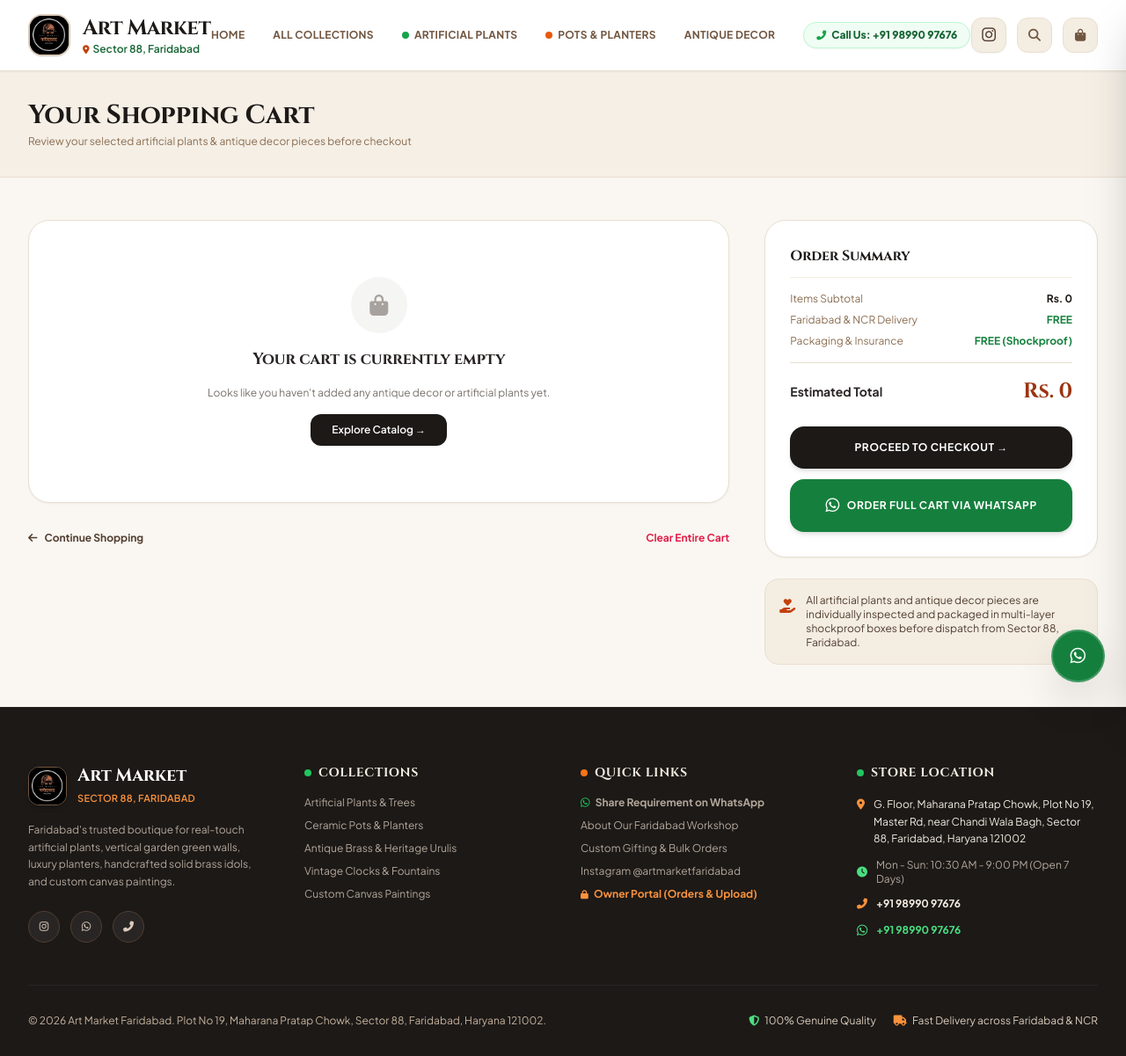
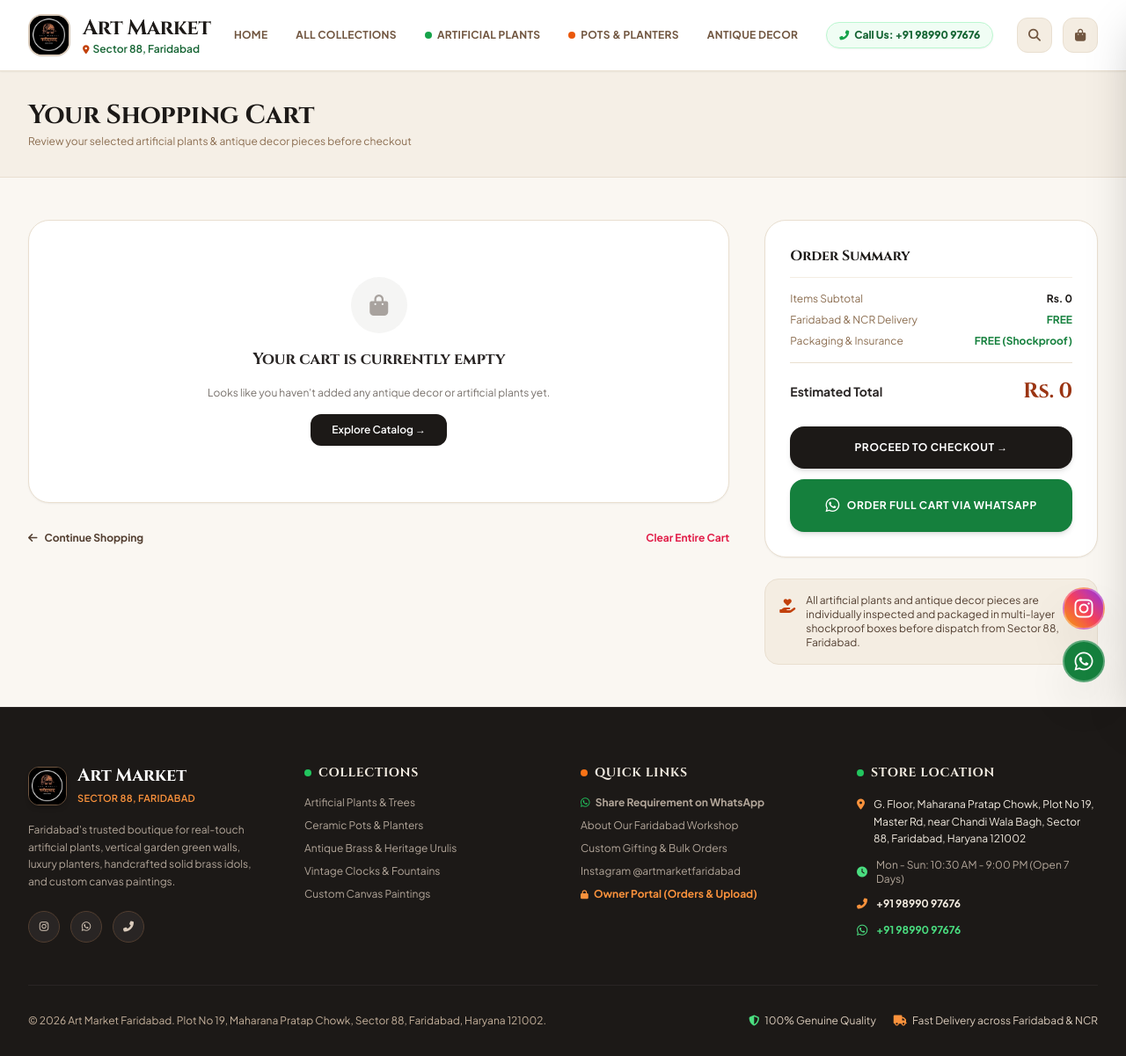
Before and after one commit to Kirti-Chaprana07/art-market-faridabad, a Django app: page /cart/ in a window 1280 px wide. Shown: the whole page at 88% size. Run offline with Django 5.2, Linux system fonts and the light colour scheme; some libraries are stand-ins or nearby versions; some web fonts are replaced.

Commit message:
Position floating Instagram action button directly above floating WhatsApp button

```diff
--- a/templates/base.html
+++ b/templates/base.html
@@ -124,12 +124,7 @@
                 </nav>
 
                 <!-- HEADER ACTIONS -->
-                <div class="flex items-center gap-2 sm:gap-3">
-
-                    <!-- Instagram Button -->
-                    <a href="{{ STORE_INSTAGRAM }}" target="_blank" rel="noopener noreferrer" class="w-10 h-10 rounded-xl bg-sand-100 hover:bg-gradient-to-tr hover:from-amber-500 hover:via-rose-500 hover:to-purple-600 hover:text-white text-walnut-800 flex items-center justify-center transition-all border border-sand-200 shadow-sm group" title="Follow us on Instagram (@artmarketfaridabad)">
-                        <i class="fab fa-instagram text-lg group-hover:scale-110 transition-transform"></i>
-                    </a>
+                <div class="flex items-center gap-2.5 sm:gap-3">
 
                     <!-- Search Button -->
                     <button id="searchOpenBtn" class="w-10 h-10 rounded-xl bg-sand-100 hover:bg-sand-200 text-walnut-700 hover:text-walnut-950 flex items-center justify-center transition-all border border-sand-200" title="Search catalog">
@@ -154,8 +149,7 @@
 
         <!-- MOBILE MENU OVERLAY -->
         <div id="mobileMenu" class="hidden lg:hidden bg-white border-b border-sand-200 px-5 py-5 space-y-3.5 shadow-xl">
-            <div class="flex items-center justify-between pb-3 border-b border-sand-100">
-                <div class="flex items-center gap-3">
+            <div class="flex items-center gap-3 pb-3 border-b border-sand-100">
                 <img src="/static/images/logo.jpg" alt="Logo" class="w-10 h-10 rounded-xl object-cover border border-sand-300">
                 <div>
                     <a href="{% url 'home' %}" class="font-cinzel font-bold text-walnut-950 block leading-tight hover:text-terracotta-800">Art Market</a>
@@ -164,10 +158,6 @@
                         <span>Sector 88, Faridabad</span>
                     </a>
                 </div>
-                </div>
-                <a href="{{ STORE_INSTAGRAM }}" target="_blank" rel="noopener noreferrer" class="w-9 h-9 rounded-xl bg-rose-50 border border-rose-200 text-rose-600 flex items-center justify-center hover:bg-rose-600 hover:text-white transition-colors" title="Instagram">
-                    <i class="fab fa-instagram text-base"></i>
-                </a>
             </div>
             <div class="space-y-1 text-xs font-bold uppercase tracking-wider">
                 <a href="{% url 'home' %}" class="block py-2 text-walnut-800 hover:text-terracotta-700">Home</a>
@@ -306,11 +296,16 @@
         </div>
     </aside>
 
-    <!-- FLOATING DIRECT WHATSAPP ACTION -->
+    <!-- FLOATING DIRECT ACTIONS (INSTAGRAM & WHATSAPP) -->
     <div class="fixed bottom-6 right-6 z-40 flex flex-col items-end gap-3">
-        <a href="https://wa.me/{{ STORE_WHATSAPP }}?text=Hello%20Art%20Market%20Faridabad!%20I%20am%20looking%20for%20home%20decor%20/%20plants.%20Here%20is%20what%20I%20need:" target="_blank" class="flex items-center gap-2.5 bg-forest-700 hover:bg-forest-800 text-white px-5 py-3.5 rounded-full text-xs font-extrabold shadow-2xl hover:scale-105 transition-all group border-2 border-white/20">
-            <i class="fab fa-whatsapp text-xl"></i>
+        <!-- Floating Instagram Button -->
+        <a href="{{ STORE_INSTAGRAM }}" target="_blank" rel="noopener noreferrer" class="w-12 h-12 flex items-center justify-center bg-gradient-to-tr from-amber-500 via-rose-500 to-purple-600 hover:opacity-95 text-white rounded-full shadow-2xl hover:scale-110 transition-all border-2 border-white/30 group" title="Follow Art Market on Instagram (@artmarketfaridabad)">
+            <i class="fab fa-instagram text-2xl group-hover:rotate-6 transition-transform"></i>
+        </a>
 
+        <!-- Floating WhatsApp Button -->
+        <a href="https://wa.me/{{ STORE_WHATSAPP }}?text=Hello%20Art%20Market%20Faridabad!%20I%20am%20looking%20for%20home%20decor%20/%20plants.%20Here%20is%20what%20I%20need:" target="_blank" class="w-12 h-12 flex items-center justify-center bg-forest-700 hover:bg-forest-800 text-white rounded-full shadow-2xl hover:scale-110 transition-all border-2 border-white/30 group" title="Chat with Art Market on WhatsApp">
+            <i class="fab fa-whatsapp text-2xl group-hover:scale-110 transition-transform"></i>
         </a>
     </div>
 
```
Lines whose indentation alone changed are shown as unchanged.
